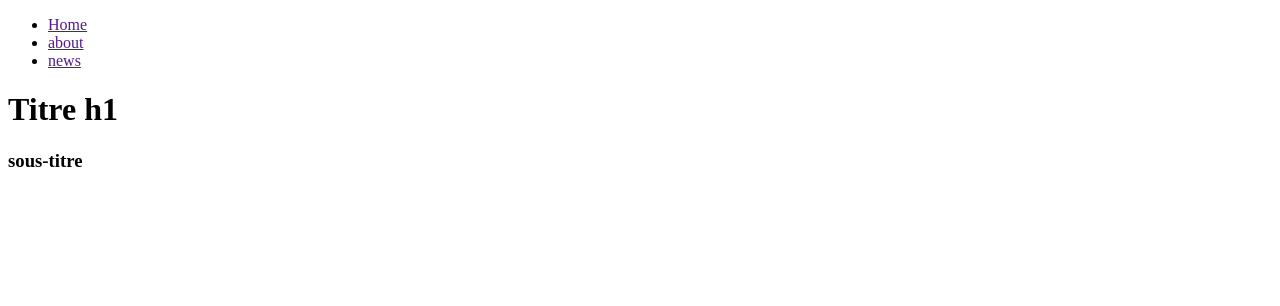
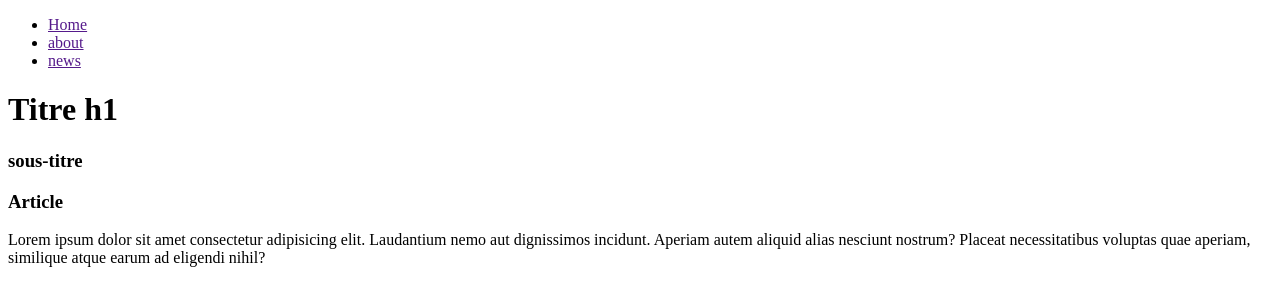
Before and after one commit to Gaston59400/TestGitHub, a plain HTML site: page index.html in a window 1280 px wide. Drawn offline with Linux system fonts and the light colour scheme.

Commit message:
creation de l'article

```diff
--- a/index.html
+++ b/index.html
@@ -18,5 +18,10 @@
     <h1>Titre h1</h1>
     <h3>sous-titre</h3>
 
+    <div>
+        <h3>Article</h3>
+        <p>Lorem ipsum dolor sit amet consectetur adipisicing elit. Laudantium nemo aut dignissimos incidunt. Aperiam autem aliquid alias nesciunt nostrum? Placeat necessitatibus voluptas quae aperiam, similique atque earum ad eligendi nihil?</p>
+    </div>
+
 </body>
 </html>
```
